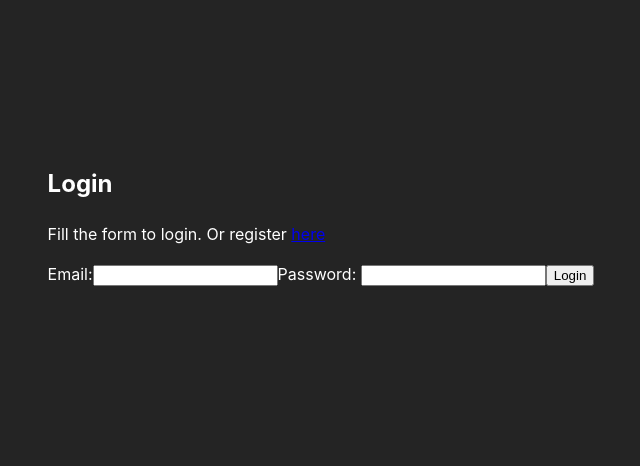
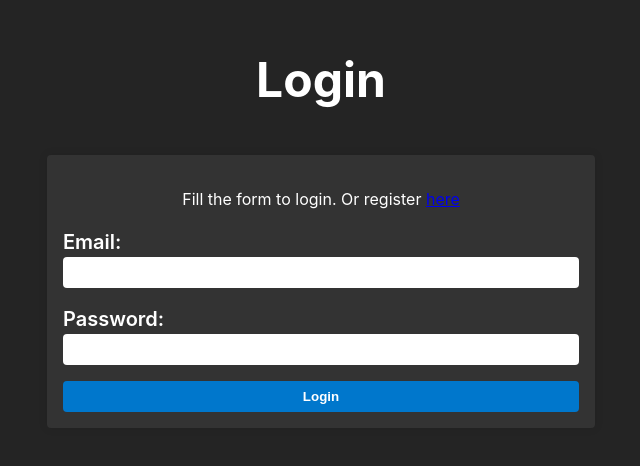
Before and after one commit to luizgustavojunqueira/React-Posts-Client, a React (Vite) app: page / in a window 1280 px wide. Shown: the part 184-650 px from the top of the page, without its empty margins (319-959 px from the left). Built offline with nearby package versions, Linux system fonts and the light colour scheme.

Commit message:
feat: login page style

```diff
--- a/src/pages/Login/Login.tsx
+++ b/src/pages/Login/Login.tsx
@@ -1,6 +1,8 @@
 import { useState } from "react";
 import axios from "axios";
 import { useNavigate } from "react-router-dom";
+
+import "./login.css";
 
 function Login() {
   const [email, setEmail] = useState("");
--- /dev/null
+++ b/src/pages/Login/login.css
@@ -0,0 +1,62 @@
+.login_page {
+  height: 100vh;
+  width: 100vw;
+  display: flex;
+  flex-direction: column;
+  justify-content: center;
+  align-items: center;
+
+  background-color: #242424;
+  color: #fff;
+}
+
+.login_main {
+  display: flex;
+  flex-direction: column;
+  align-items: center;
+  min-width: fit-content;
+  padding: 1rem;
+  border-radius: 0.25rem;
+  background-color: #333;
+  box-shadow: 0 0 10px rgba(0, 0, 0, 0.1);
+}
+
+.login_header {
+  font-size: 2rem;
+  font-weight: 600;
+}
+
+.login_page form {
+  display: flex;
+  flex-direction: column;
+  align-items: center;
+  width: fit-content;
+}
+
+.login_page form label {
+  font-size: 1.25rem;
+  font-weight: 600;
+  align-self: flex-start;
+}
+
+.login_page form input {
+  min-width: 500px;
+  padding: 0.5rem;
+  margin-bottom: 1rem;
+  border: none;
+  border-radius: 0.25rem;
+}
+
+.login_page form button {
+  width: 100%;
+  padding: 0.5rem;
+  border: none;
+  border-radius: 0.25rem;
+  background-color: #0077cc;
+  color: #fff;
+  font-weight: 600;
+}
+
+.login_page form button:hover {
+  background-color: #005fa3;
+}
```
